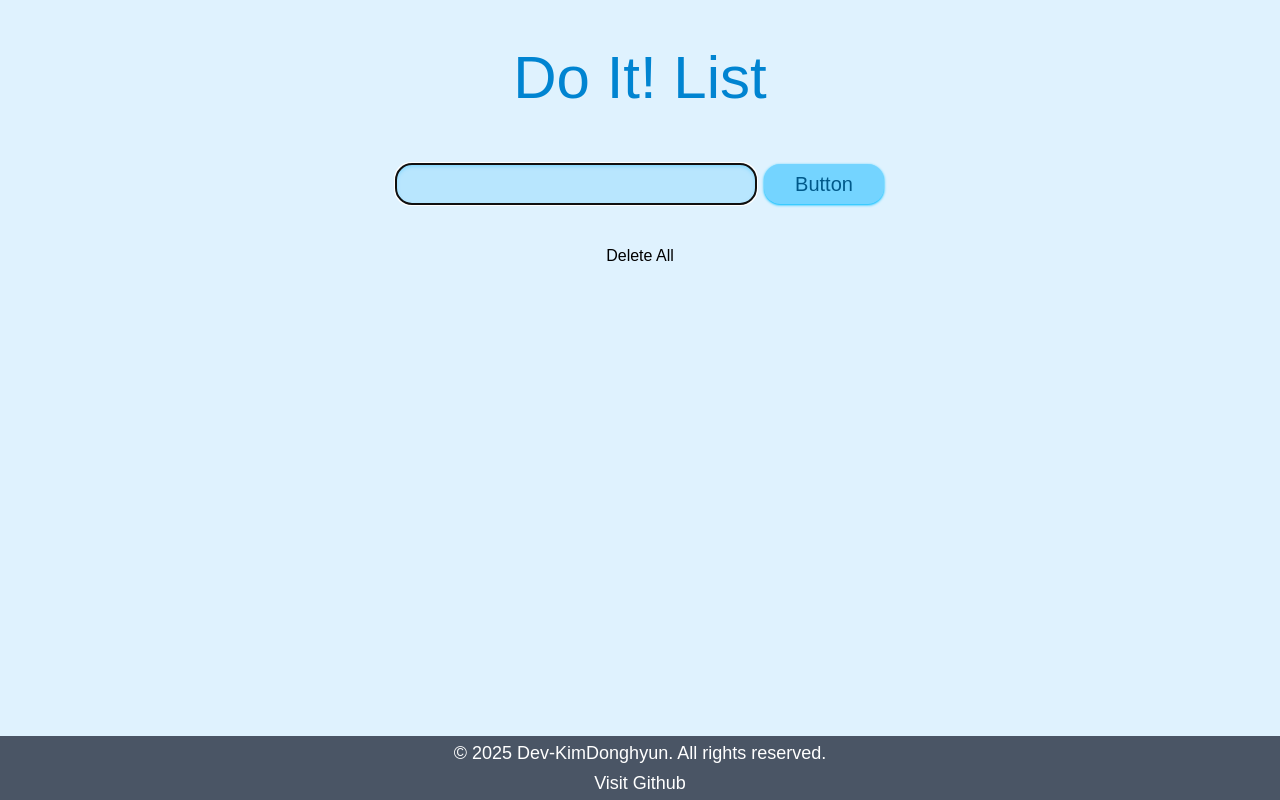
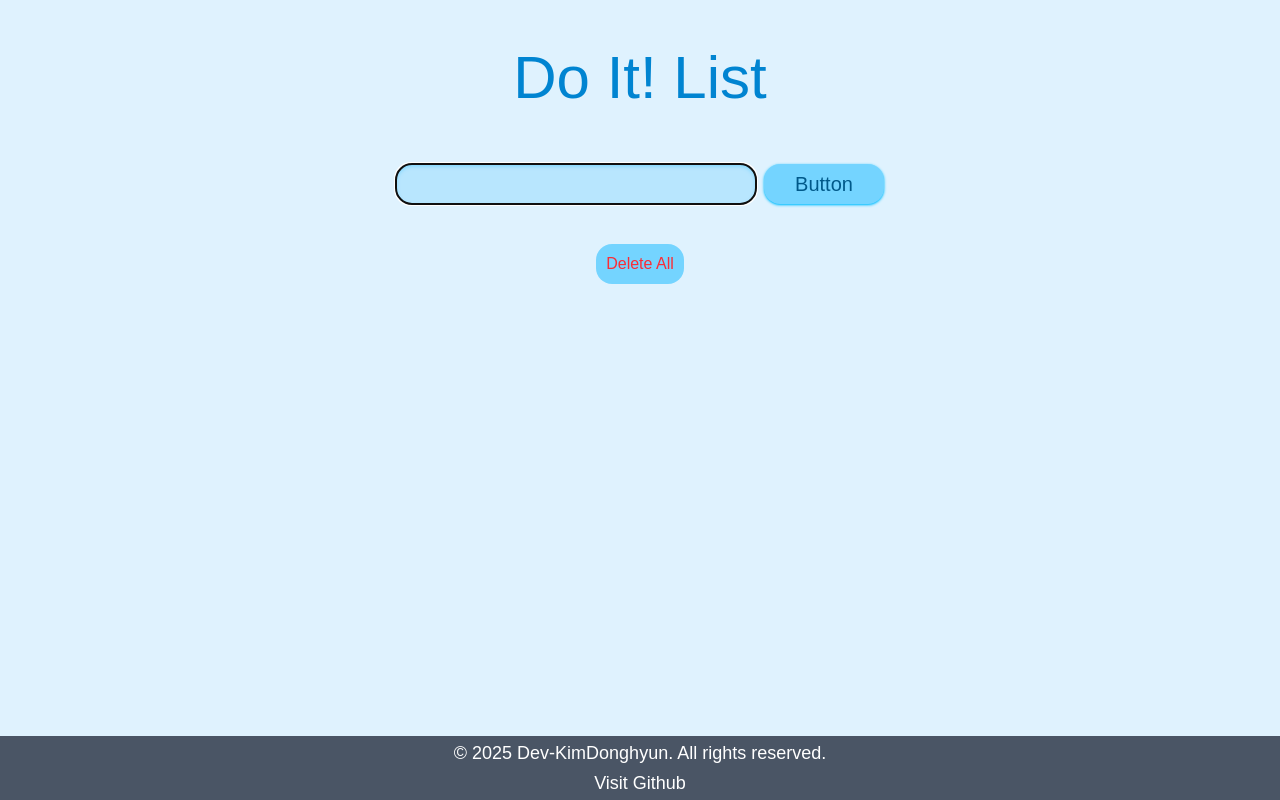
Before and after one commit to Dev-KimDonghyun/Do-It-List, a React (Vite) app: page / in a window 1280 px wide. Built offline with nearby package versions, Linux system fonts and the light colour scheme; a web font is replaced by a local one.

Commit message:
feat: Apply TailwindCSS Styling to DeleteAllBtn.tsx

```diff
--- a/src/components/DeleteAllBtn.tsx
+++ b/src/components/DeleteAllBtn.tsx
@@ -5,7 +5,7 @@ type DeleteAllBtnProps = {
 const DeleteAllBtn = ({ deleteToDoAll }: DeleteAllBtnProps) => {
   return (
     <div>
-      <button onClick={deleteToDoAll}>Delete All</button>
+      <button className="w-22 h-10 text-md text-red-500 rounded-2xl bg-sky-300 cursor-pointer" onClick={deleteToDoAll}>Delete All</button>
     </div>
   );
 };
```
